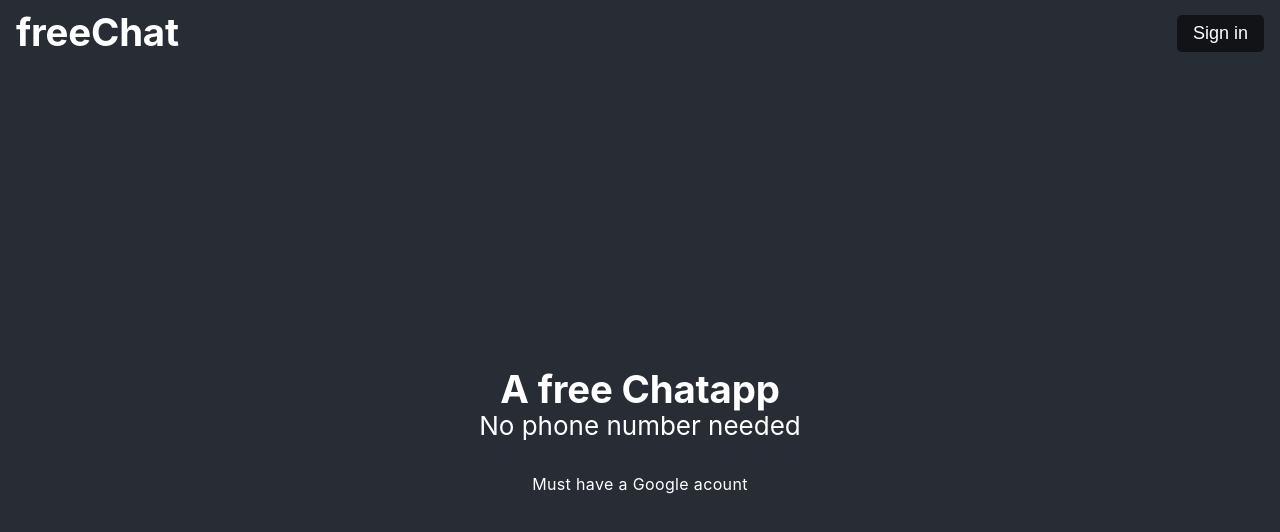
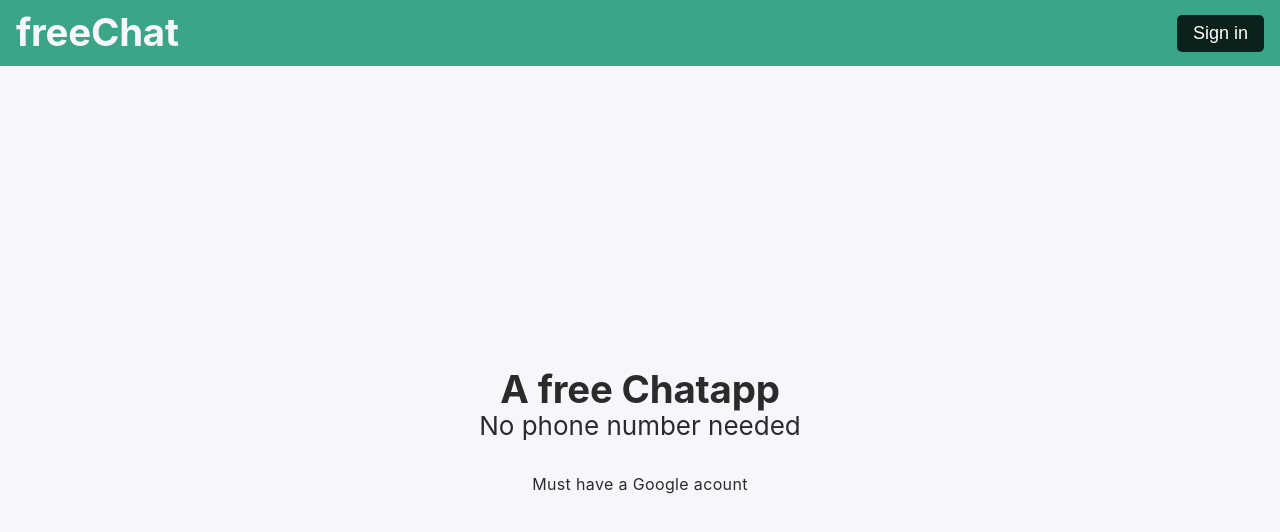
Before and after one commit to jffry93/chat-app, a React (Vite) app: page / in a window 1280 px wide. Shown: the top 532 px of the page. Built offline with nearby package versions, Linux system fonts and the light colour scheme; no server answers.

Commit message:
added color palette

```diff
--- a/src/App.css
+++ b/src/App.css
@@ -6,15 +6,15 @@
 
 body {
   /* VARIABLES */
-  /* --primary-text-color: #e1e1e1;
+  --primary-text-color: #2b2b2b;
   --secondary-text-color: #a5a5a5;
 
-  --primary-color: #5445a6;
-  --secondary-color: #7a5295;
-  --secondary-shade: #011f49;
-  --primary-accent: #f2816f;
-  --primary-accent-shade: #b06c62;
-  --secondary-accent: #071013; */
+  --primary-color: #3ba58a;
+  --secondary-color: #4e426d;
+  --primary-shade: #f5f7fb;
+  --secondary-shade: #d8dbe3;
+  --primary-accent: #ffa337;
+  --secondary-accent: #eea886;
 
   --max-width: 1200px;
 
@@ -24,6 +24,8 @@ body {
   --layout-padding: 22px;
   --layout-secondary-padding: 34px;
   --mobile-padding: 12px;
+
+  background-color: #3ba58a;
 }
 
 @keyframes App-logo-spin {
@@ -70,7 +72,7 @@ p {
 button {
   border: none;
   color: white;
-  background-color: #111316;
+  background-color: rgba(0, 0, 0, 0.8);
   padding: 8px 16px;
   border-radius: 5px;
   font-size: clamp(16px, 3vw, 18px);
@@ -86,12 +88,12 @@ button:active {
 
 .App {
   text-align: center;
-  background-color: #282c34;
+  background-color: var(--primary-shade);
+  color: #2b2b2b;
   display: flex;
   flex-direction: column;
   align-items: center;
   gap: 0px;
   justify-content: center;
   font-size: calc(10px + 2vmin);
-  color: white;
 }
--- a/src/App.tsx
+++ b/src/App.tsx
@@ -33,7 +33,7 @@ function App() {
   return (
     <div className='App'>
       <StyledHeader>
-        <h2>freeChat</h2>
+        <h2 className='logo'>freeChat</h2>
         {user ? (
           <div className='dropdown'>
             <div
@@ -70,6 +70,10 @@ const StyledHeader = styled.header`
   height: var(--navbar-height);
   width: 100%;
   padding: 0 16px;
+  background-color: var(--primary-color);
+  .logo {
+    color: var(--primary-shade);
+  }
 
   .user {
     display: flex;
@@ -79,6 +83,7 @@ const StyledHeader = styled.header`
     height: 33px;
 
     overflow: hidden;
+    cursor: pointer;
     img {
       width: 33px;
     }
@@ -96,12 +101,13 @@ const StyledHeader = styled.header`
       list-style: none;
       text-align: left;
       font-size: clamp(14px, 2vw, 16px);
-
-      background-color: #181b20;
+      color: #2b2b2b;
+      background-color: var(--secondary-shade);
 
       li {
         padding: 8px 16px;
-        border-bottom: 1px solid grey;
+        border-bottom: 1px solid #1b1b1b;
+        cursor: pointer;
       }
     }
     .active {
--- a/src/component/Chatroom.tsx
+++ b/src/component/Chatroom.tsx
@@ -127,13 +127,13 @@ const StyledMain = styled.div`
     align-items: center;
     gap: 16px;
 
-    background-color: rgb(56, 56, 143);
+    background-color: var(--primary-shade);
     padding: 8px 16px;
   }
 
   form button {
     padding: 11px;
-    background-color: rgb(56, 56, 143);
+    background-color: var(--primary-color);
     border: 1px solid white;
 
     border-radius: 50%;
@@ -147,6 +147,8 @@ const StyledMain = styled.div`
     svg {
       position: relative;
       right: 2px;
+      filter: brightness(0) saturate(100%) invert(100%) sepia(1%)
+        saturate(3284%) hue-rotate(153deg) brightness(100%) contrast(97%);
     }
   }
 
@@ -162,8 +164,7 @@ const StyledMain = styled.div`
     resize: none;
     /* font-size: clamp(18px, 4vw, 25px); */
     font-size: 18px;
-    background: rgb(58, 58, 58);
-    color: white;
+    background: var(--secondary-shade);
     border: none;
     outline: none;
 
@@ -176,7 +177,6 @@ const StyledMain = styled.div`
 const StyledMessages = styled.div`
   display: flex;
   flex-direction: column-reverse;
-  gap: 32px;
   padding: 0 16px;
 
   height: 100%;
@@ -196,9 +196,20 @@ const StyledMessages = styled.div`
   .sent {
     flex-direction: row-reverse;
     align-self: flex-end;
+    margin-bottom: 4px;
+    border-radius: 16px;
+    border: none;
+    box-shadow: rgba(0, 0, 0, 0.07) 0px 1px 2px, rgba(0, 0, 0, 0.07) 0px 2px 4px,
+      rgba(0, 0, 0, 0.07) 0px 4px 8px, rgba(0, 0, 0, 0.07) 0px 8px 16px,
+      rgba(0, 0, 0, 0.07) 0px 16px 32px, rgba(0, 0, 0, 0.07) 0px 32px 64px;
+    .profile {
+      display: none;
+    }
     .content {
-      border-top-right-radius: 4px;
-      border-top-left-radius: 8px;
+      border-top-right-radius: 2px;
+      border-top-left-radius: 16px;
+      background-color: var(--secondary-color);
+      color: var(--primary-shade);
     }
   }
 `;
--- a/src/component/Message.tsx
+++ b/src/component/Message.tsx
@@ -34,7 +34,7 @@ const StyledMessage = styled.div`
   align-items: flex-start;
   gap: 8px;
 
-  margin-bottom: 16px;
+  margin-bottom: 12px;
 
   .profile {
     min-width: 45px;
@@ -49,9 +49,12 @@ const StyledMessage = styled.div`
   }
   .content {
     display: flex;
+
+    background-color: var(--secondary-shade);
     border: 1px solid white;
     border-radius: 16px;
     border-top-left-radius: 4px;
+
     text-align: left;
     padding: 24px 16px;
     word-break: break-word;
```
